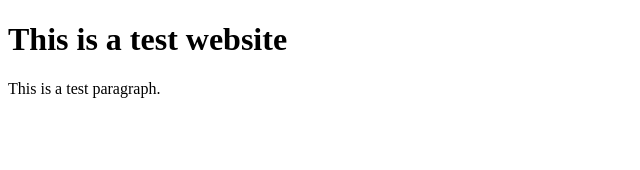
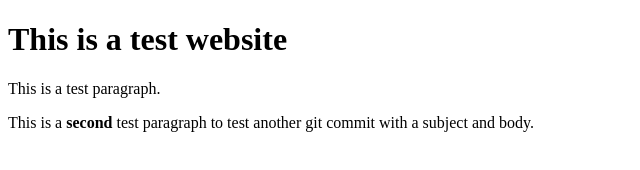
Before and after one commit to kahnkim/git_test, a plain HTML site: page index.html in a window 1280 px wide. Shown: the whole page, without its empty margins (0-640 px from the left). Drawn offline with Linux system fonts and the light colour scheme.

Commit message:
Make a test commit with subject and body
I added another paragraph tag in the index.html to practice another git commit which includes the subject and body of the commit message. This is to have a better understanding and comfort with using git commands.

```diff
--- a/index.html
+++ b/index.html
@@ -9,5 +9,6 @@
 <body>
     <h1>This is a test website</h1>
     <p>This is a test paragraph.</p>
+    <p>This is a <strong>second</strong> test paragraph to test another git commit with a subject and body.</p>
 </body>
 </html>
```
